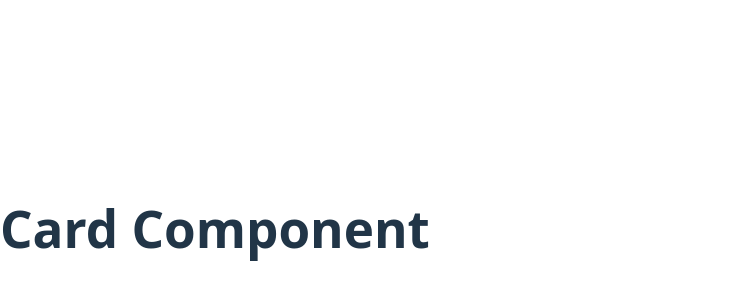
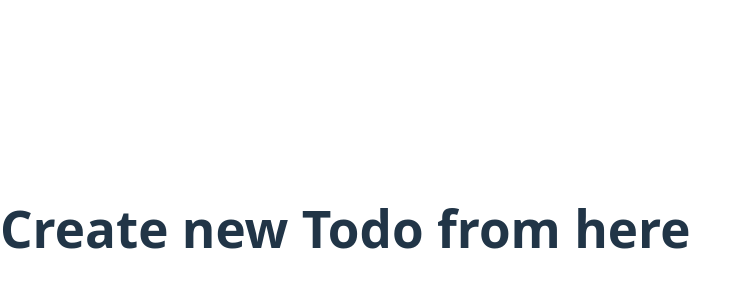
Before and after one commit to Nayan-Vijay-Sonawane/New-React-Series, a React (Vite) app in the folder vite-project/: page / in a window 1280 px wide. Shown: the part 172-472 px from the top of the page, without its empty margins (0-749 px from the left). Built offline with nearby package versions, Linux system fonts and the light colour scheme.

Commit message:
new changes

```diff
--- /dev/null
+++ b/vite-project/src/component/CreateTodo.jsx
@@ -0,0 +1,7 @@
+import React from 'react';
+
+const CreateTodo = () => {
+    return <h1> Create new Todo from here </h1>;
+}
+
+export default CreateTodo;
--- a/vite-project/src/main.jsx
+++ b/vite-project/src/main.jsx
@@ -3,9 +3,10 @@ import { createRoot } from 'react-dom/client'
 import './index.css'
 // import App from './App.jsx'
 import Card from './component/Card.jsx';
+import CreateTodo from './component/CreateTodo.jsx'
 
 createRoot(document.getElementById('root')).render(
   <StrictMode>
-    <Card />
+    <CreateTodo />
   </StrictMode>,
 )
```
